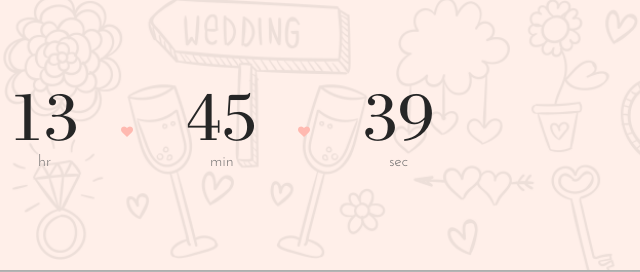
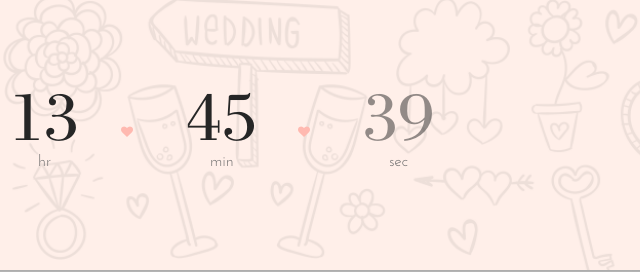
Before and after one commit to dannyweeks/wedding-html, a website: page index.html in a window 1280 px wide. Shown: the part 808-1080 px from the top of the page, 603-1243 px from the left. Drawn offline with Linux system fonts and the light colour scheme.

Commit message:
add seconds class to seconds number

```diff
--- a/index.html
+++ b/index.html
@@ -177,7 +177,7 @@
                     + '<li class="column column-block"><span class="number">%-d</span><span class="date">day%!d</span></div> '
                     + '<li class="column column-block"><span class="number">%H</span><span class="date">hr</span></div> '
                     + '<li class="column column-block"><span class="number">%M</span><span class="date">min</span></div> '
-                    + '<li class="column column-block"><span class="number">%S</span><span class="date">sec</span></div>'));
+                    + '<li class="column column-block"><span class="number seconds">%S</span><span class="date">sec</span></div>'));
                 });
                 $('a[href*="#"]:not([href="#"])').click(function() {
                     if (location.pathname.replace(/^\//,'') == this.pathname.replace(/^\//,'') && location.hostname == this.hostname) {
```
